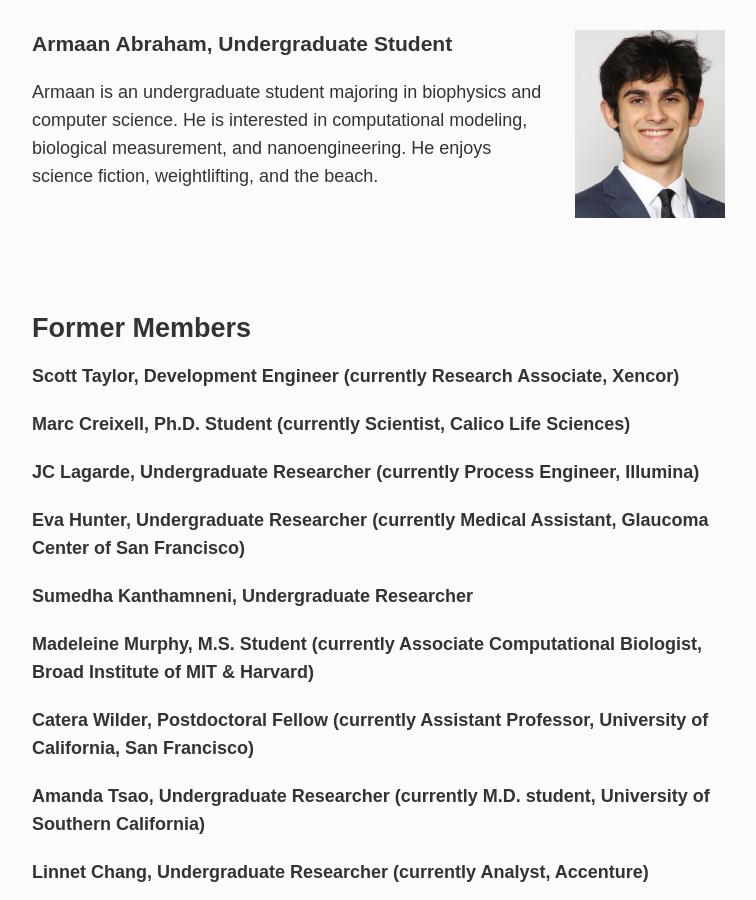
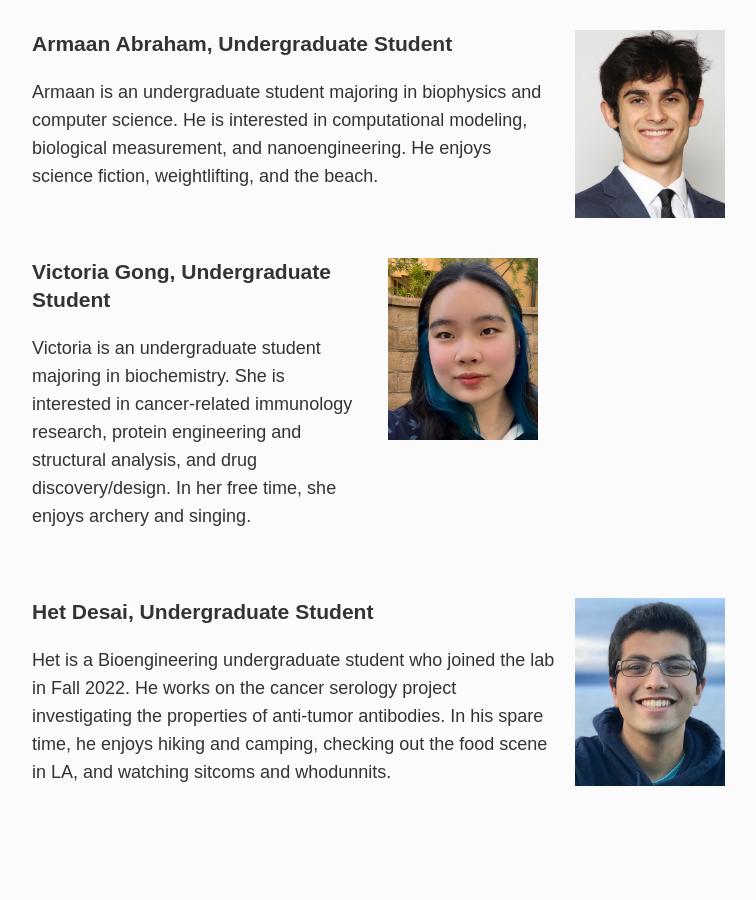
Before and after one commit to meyer-lab/asmlab.org, a Jekyll site: the page built from team/index.md, in a window 1280 px wide and 900 px high, scrolled down 3379 px. Shown: the whole window, without its empty margins (253-1009 px from the left). Built offline with Jekyll 4.4.1, drawn with Linux system fonts in a browser that asks for light colours; some web fonts are replaced.

Commit message:
Post Victoria and Het

```diff
--- a/team/index.md
+++ b/team/index.md
@@ -77,6 +77,20 @@ Meera is an M.S. student who joined the lab in Fall 2022. Before coming to UCLA,
 Armaan is an undergraduate student majoring in biophysics and computer science. He is interested in computational modeling, biological measurement, and nanoengineering. He enjoys science fiction, weightlifting, and the beach.
 
 <br />
+
+<div class="span_3 right"><img src="/public/photos/victoria.webp" width="150px" alt="Victoria's picture" /></div>
+### Victoria Gong, Undergraduate Student
+
+Victoria is an undergraduate student majoring in biochemistry. She is interested in cancer-related immunology research, protein engineering and structural analysis, and drug discovery/design. In her free time, she enjoys archery and singing.
+
+<br />
+
+<div class="span_3 right"><img src="/public/photos/het.webp" width="150px" alt="Het's picture" /></div>
+### Het Desai, Undergraduate Student
+
+Het is a Bioengineering undergraduate student who joined the lab in Fall 2022. He works on the cancer serology project investigating the properties of anti-tumor antibodies. In his spare time, he enjoys hiking and camping, checking out the food scene in LA, and watching sitcoms and whodunnits.
+
+<br />
 <br />
 <br />
 
```
